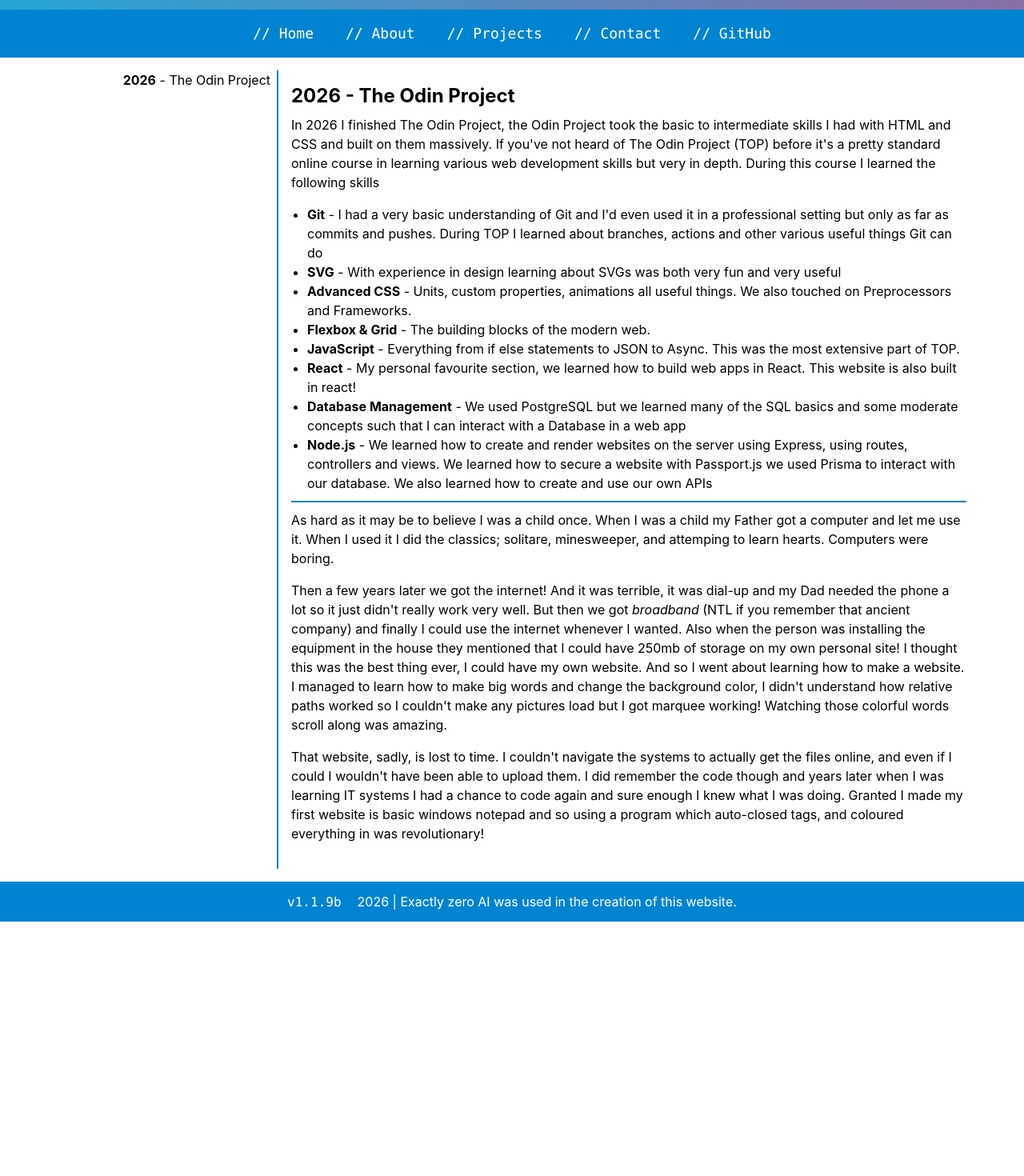
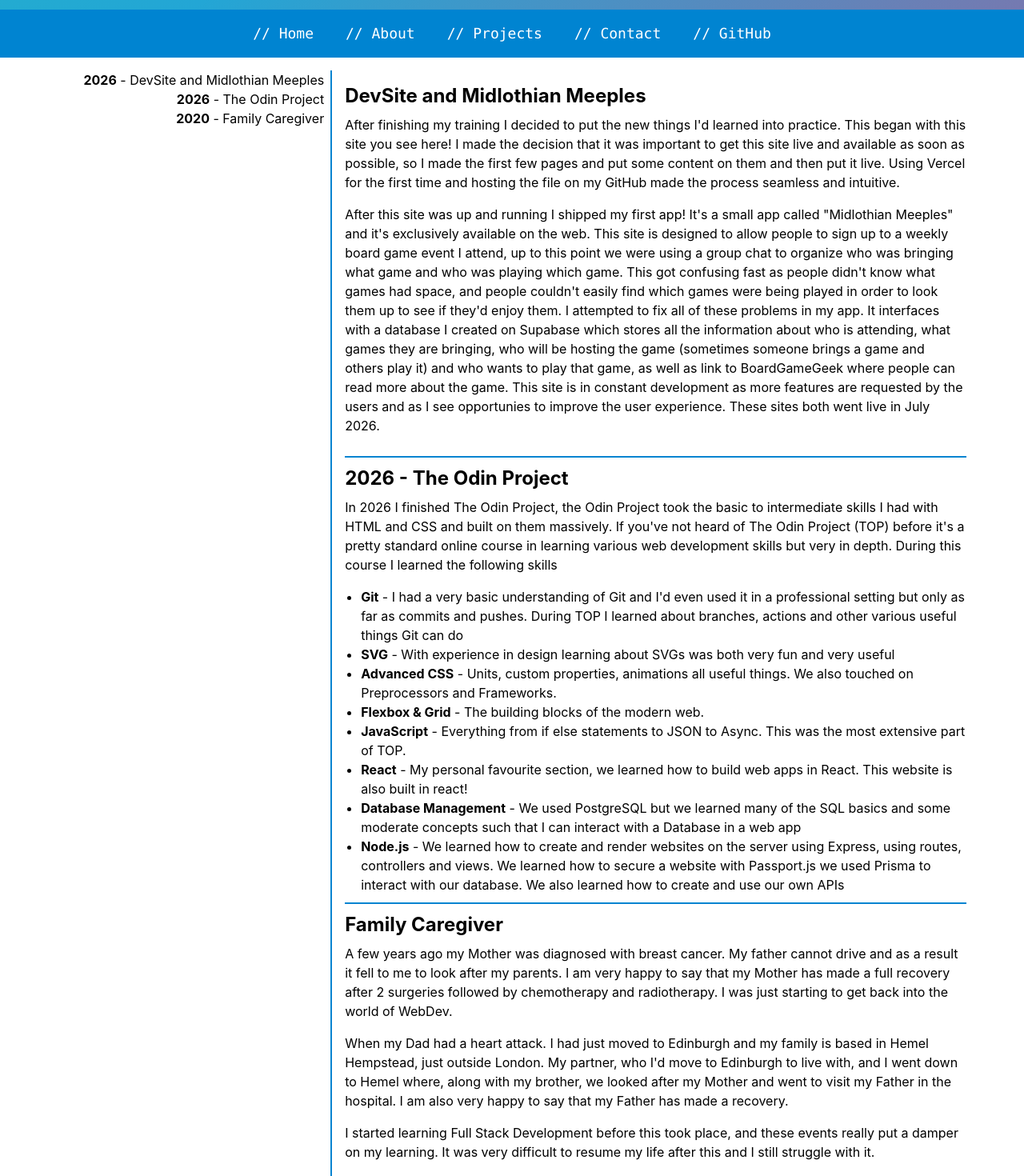
Before and after one commit to rob-jones-dev/personal-site, a React (Vite) app: page /about in a window 1280 px wide. Shown: the part 560-2030 px from the top of the page at 80% size. Before the commit the page ends 1712 px from the top, so only its background shows below. Built offline with nearby package versions, Linux system fonts and the light colour scheme.

Commit message:
Updated content

```diff
--- a/src/About.jsx
+++ b/src/About.jsx
@@ -1,11 +1,22 @@
 export default function About() {
     return (
         <div className="flex body p-4">
-            <div className="sidebar basis-1/4 border-r-2 border-e-sky-600 text-right pr-2">
-                <a href="#"><b>2026</b> - The Odin Project</a>
+            <div className="sidebar flex flex-col basis-1/3 border-r-2 border-e-sky-600 text-right pr-2">
+                <a href="#devsite"><b>2026</b> - DevSite and Midlothian Meeples</a>
+                <a href="#top"><b>2026</b> - The Odin Project</a>
+                <a href="#family"><b>2020</b> - Family Caregiver</a>
             </div>
             <div className="font-Roboto p-4 mx-auto basis-3/4 about-container">
-                    <section>
+                    <section id="devsite">
+                        <span className="text-2xl body-heading font-bold">DevSite and Midlothian Meeples</span>
+                        <p>
+                            After finishing my training I decided to put the new things I'd learned into practice. This began with this site you see here! I made the decision that it was important to get this site live and available as soon as possible, so I made the first few pages and put some content on them and then put it live. Using Vercel for the first time and hosting the file on my GitHub made the process seamless and intuitive.
+                        </p>
+                        <p>
+                            After this site was up and running I shipped my first app! It's a small app called "Midlothian Meeples" and it's exclusively available on the web. This site is designed to allow people to sign up to a weekly board game event I attend, up to this point we were using a group chat to organize who was bringing what game and who was playing which game. This got confusing fast as people didn't know what games had space, and people couldn't easily find which games were being played in order to look them up to see if they'd enjoy them. I attempted to fix all of these problems in my app. It interfaces with a database I created on Supabase which stores all the information about who is attending, what games they are bringing, who will be hosting the game (sometimes someone brings a game and others play it) and who wants to play that game, as well as link to BoardGameGeek where people can read more about the game. This site is in constant development as more features are requested by the users and as I see opportunies to improve the user experience. These sites both went live in July 2026.
+                        </p>
+                    </section>
+                    <section id="top">
                         <span className="text-2xl body-heading font-bold">2026 - The Odin Project</span>
                         <p>
                             In 2026 I finished <a href="https://www.theodinproject.com">The Odin Project</a>, the Odin Project took the basic to intermediate skills I had with HTML and CSS and built on them massively. If you've not heard of The Odin Project (TOP) before it's a pretty standard online course in learning various web development skills but very in depth. During this course I learned the following skills
@@ -21,6 +32,18 @@ export default function About() {
                             <li><b>Node.js</b> - We learned how to create and render websites on the server using Express, using routes, controllers and views. We learned how to secure a website with Passport.js we used Prisma to interact with our database. We also learned how to create and use our own APIs</li>
                         </ul>
                     </section>
+                    <section id="family">
+                        <span className="text-2xl body-heading font-bold">Family Caregiver</span>
+                        <p>
+                            A few years ago my Mother was diagnosed with breast cancer. My father cannot drive and as a result it fell to me to look after my parents. I am very happy to say that my Mother has made a full recovery after 2 surgeries followed by chemotherapy and radiotherapy. I was just starting to get back into the world of WebDev.
+                        </p>
+                        <p>
+                            When my Dad had a heart attack. I had just moved to Edinburgh and my family is based in Hemel Hempstead, just outside London. My partner, who I'd move to Edinburgh to live with, and I went down to Hemel where, along with my brother, we looked after my Mother and went to visit my Father in the hospital. I am also very happy to say that my Father has made a recovery.
+                        </p>
+                        <p>
+                            I started learning Full Stack Development before this took place, and these events really put a damper on my learning. It was very difficult to resume my life after this and I still struggle with it.
+                        </p>
+                    </section>
 
                 <p>
                     As hard as it may be to believe I was a child once. When I was a child my Father got a computer and let me use it. When I used it I did the classics; solitare, minesweeper, and attemping to learn hearts. Computers were boring.
--- a/src/Projects.jsx
+++ b/src/Projects.jsx
@@ -9,12 +9,13 @@ export default function Projects() {
                     <p>The first project is one I've been very passionate about for years. One of my hobbies in my private time is playing video games, and I feel that video games reviews and judgement is often either boiled down to either 'good' or 'bad', else it's not given a judgement at all, instead other similar games are pointed to and a vague gesture is made.</p>
                 </div>
                 <div className="flex-1">
-                    <span className="text-xl body-heading font-bold">Board Game Club</span>
-                    <p><a href="https://midlothianmeeples.games">midlothianmeeples.games</a></p>
+                    <span className="text-xl body-heading font-bold">Midlothian Meeples</span>
+                    <p><a class="underline text-sky-600 after:content-['_↗']" target="_blank" href="https://midlothianmeeples.games">midlothianmeeples.games</a></p>
                     <p>I regularly go to a board game night at a local community centre. This night is organized by members of the local community. People bring along board games and we put groups together, some organized beforehand, and play board games all evening!</p>
                     <p>This event is currently organized using a ticket-selling website, for estimations of attendance. I'm aiming to replace this system with a custom website with all the required functionality.</p>
                     <p>This was the first website I made which interfaced with a database after learning about it through The Odin Project. I hosted this database on supabase, which I had never used before. I decided to code the entire project in React because it seemed to be the most efficient way to bring these things together.</p>
                     <p>I also used environment variables to store the location of the database and keep the credentials secure.</p>
+                    <p>I decided to host this on Vercel as it seems to be a popular hosting solution and I thought the experience with it would prove useful</p>
                 </div>
             </div>
         </div>
```
